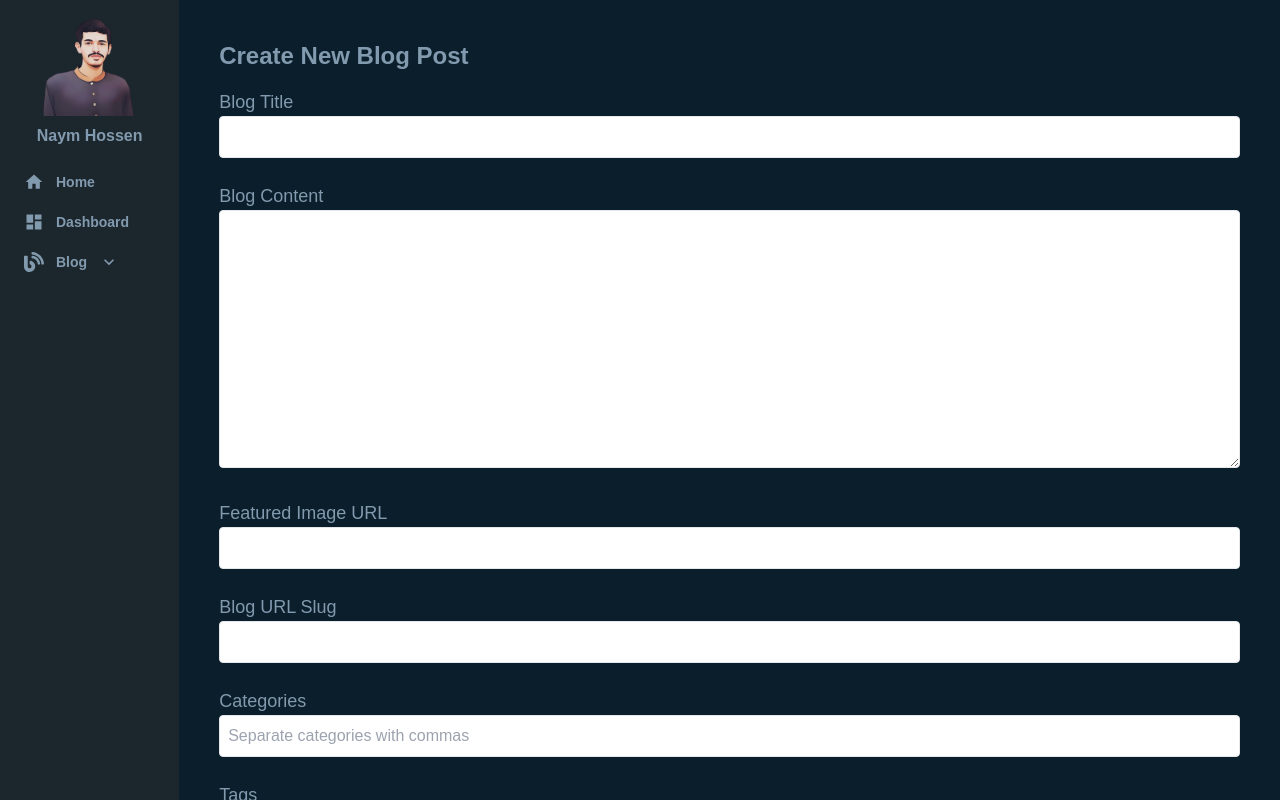
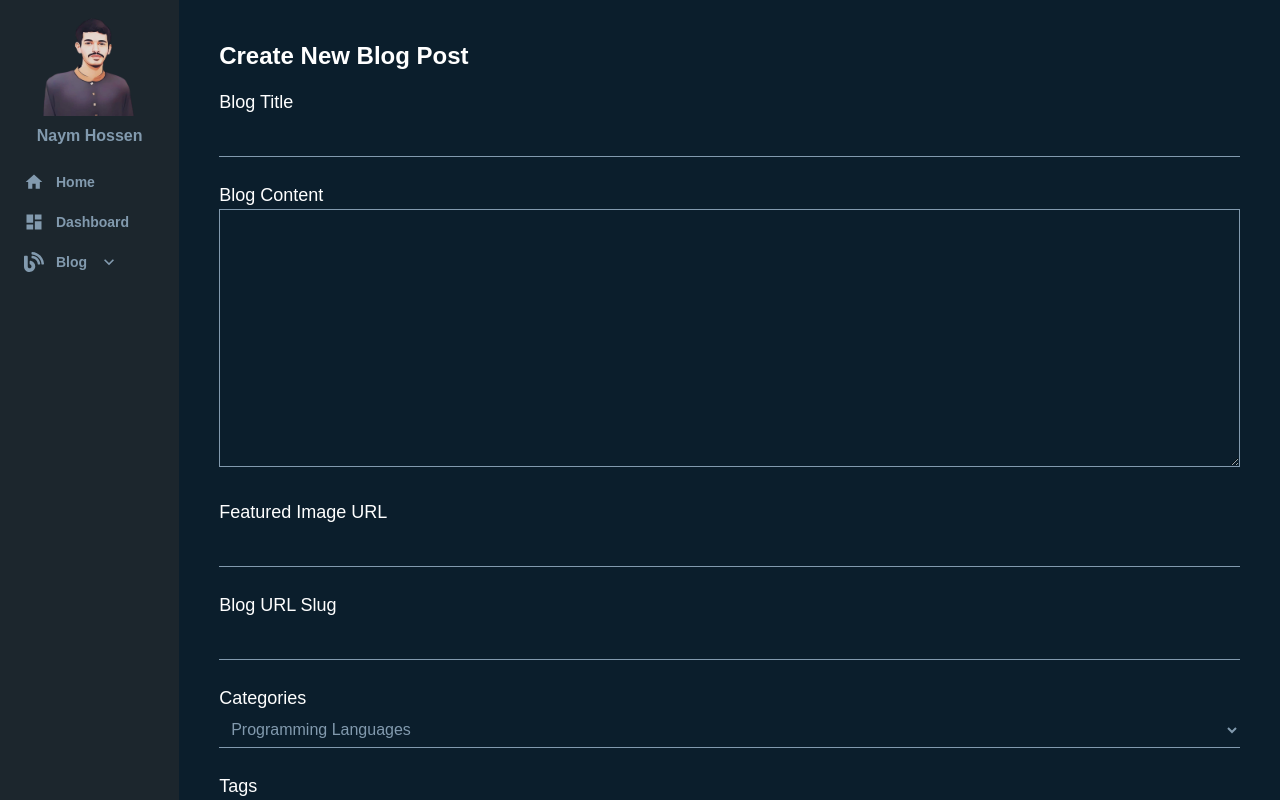
Before and after one commit to naymHdev/naym-hossen-portfolio, a Next.js app: page /addBlog in a window 1280 px wide. Shown: the top 800 px of the page. Built offline with nearby package versions, Linux system fonts and the light colour scheme.

Commit message:
[updated]

```diff
--- a/src/components/AdminDashboardComponents/CreateBlogPost/CreateBlogPost.jsx
+++ b/src/components/AdminDashboardComponents/CreateBlogPost/CreateBlogPost.jsx
@@ -3,6 +3,53 @@
 import { useForm } from "react-hook-form";
 import { useState } from "react";
 import axios from "axios";
+
+export const categories = [
+  { value: "programmingLanguages", label: "Programming Languages" },
+  { value: "webDevelopment", label: "Web Development" },
+  { value: "mobileDevelopment", label: "Mobile Development" },
+  { value: "devOps", label: "DevOps" },
+  { value: "databaseManagement", label: "Database Management" },
+  { value: "cybersecurity", label: "Cybersecurity" },
+  { value: "cloudComputing", label: "Cloud Computing" },
+  { value: "machineLearningAI", label: "Machine Learning & AI" },
+  { value: "apisMicroservices", label: "APIs & Microservices" },
+  {
+    value: "blockchainCryptocurrencies",
+    label: "Blockchain & Cryptocurrencies",
+  },
+  { value: "versionControl", label: "Version Control" },
+  { value: "developmentFrameworks", label: "Development Frameworks" },
+  { value: "codingBestPractices", label: "Coding Best Practices" },
+  { value: "developmentTools", label: "Development Tools" },
+  { value: "uiUxDesign", label: "UI/UX Design" },
+  { value: "performanceOptimization", label: "Performance Optimization" },
+  { value: "techIndustryNews", label: "Tech Industry News" },
+  { value: "freelancingRemoteWork", label: "Freelancing & Remote Work" },
+  { value: "productivityTools", label: "Productivity Tools" },
+  { value: "projectManagement", label: "Project Management" },
+  { value: "softSkillsForDevelopers", label: "Soft Skills for Developers" },
+  {
+    value: "techInterviewsCareerAdvice",
+    label: "Tech Interviews & Career Advice",
+  },
+  { value: "ecommerceDevelopment", label: "E-commerce Development" },
+  {
+    value: "contentManagementSystems",
+    label: "Content Management Systems (CMS)",
+  },
+  { value: "gameDevelopment", label: "Game Development" },
+  { value: "arVrDevelopment", label: "AR/VR Development" },
+  { value: "iotDevelopment", label: "IoT (Internet of Things)" },
+  { value: "learningResources", label: "Learning Resources" },
+  { value: "developerToolsTips", label: "Developer Tools & Tips" },
+  {
+    value: "personalProjectsPortfolios",
+    label: "Personal Projects & Portfolios",
+  },
+  { value: "developerExperiences", label: "Developer Experiences" },
+  { value: "startupsEntrepreneurship", label: "Startups & Entrepreneurship" },
+];
 
 const CreateBlogPost = () => {
   const {
@@ -25,29 +72,31 @@ const CreateBlogPost = () => {
 
   return (
     <div className="">
-      <h1 className="text-2xl font-bold mb-4">Create New Blog Post</h1>
+      <h1 className="text-2xl font-bold mb-4 text-white">
+        Create New Blog Post
+      </h1>
       <form onSubmit={handleSubmit(onSubmit)} className="space-y-6">
         {/* Blog Title */}
         <div>
-          <label htmlFor="title" className="block text-lg">
+          <label htmlFor="title" className="block text-lg text-white">
             Blog Title
           </label>
           <input
             type="text"
             {...register("title", { required: true })}
-            className="w-full p-2 border rounded"
+            className="w-full p-2 border-b bg-transparent focus:outline-none border-foreground"
           />
           {errors.title && <p className="text-red-500">Title is required</p>}
         </div>
 
         {/* Blog Post Content */}
         <div>
-          <label htmlFor="content" className="block text-lg">
+          <label htmlFor="content" className="block text-lg text-white">
             Blog Content
           </label>
           <textarea
             {...register("content", { required: true })}
-            className="w-full p-2 border rounded"
+            className="w-full p-2 border bg-transparent focus:outline-none border-foreground"
             rows="10"
           ></textarea>
           {errors.content && (
@@ -57,13 +106,13 @@ const CreateBlogPost = () => {
 
         {/* Blog Featured Image */}
         <div>
-          <label htmlFor="featuredImage" className="block text-lg">
+          <label htmlFor="featuredImage" className="block text-lg text-white">
             Featured Image URL
           </label>
           <input
             type="text"
             {...register("featuredImage", { required: true })}
-            className="w-full p-2 border rounded"
+            className="w-full p-2 border-b bg-transparent focus:outline-none border-foreground"
           />
           {errors.featuredImage && (
             <p className="text-red-500">Image URL is required</p>
@@ -72,28 +121,36 @@ const CreateBlogPost = () => {
 
         {/* Blog URL Slug */}
         <div>
-          <label htmlFor="slug" className="block text-lg">
+          <label htmlFor="slug" className="block text-lg text-white">
             Blog URL Slug
           </label>
           <input
             type="text"
             {...register("slug", { required: true })}
-            className="w-full p-2 border rounded"
+            className="w-full p-2 border-b bg-transparent focus:outline-none border-foreground"
           />
           {errors.slug && <p className="text-red-500">Slug is required</p>}
         </div>
 
         {/* Categories */}
         <div>
-          <label htmlFor="categories" className="block text-lg">
+          <label htmlFor="categories" className="block text-lg text-white">
             Categories
           </label>
-          <input
-            type="text"
+          <select
             {...register("categories", { required: true })}
-            placeholder="Separate categories with commas"
-            className="w-full p-2 border rounded"
-          />
+            className="w-full p-2 border-b bg-transparent focus:outline-none border-foreground"
+          >
+            <option value="" disabled>
+              Select a Category
+            </option>
+            {categories.map((category) => (
+              <option key={category.value} value={category.value}>
+                {category.label}
+              </option>
+            ))}
+          </select>
+
           {errors.categories && (
             <p className="text-red-500">Categories are required</p>
           )}
@@ -101,27 +158,27 @@ const CreateBlogPost = () => {
 
         {/* Tags */}
         <div>
-          <label htmlFor="tags" className="block text-lg">
+          <label htmlFor="tags" className="block text-lg text-white">
             Tags
           </label>
           <input
             type="text"
             {...register("tags", { required: true })}
             placeholder="Separate tags with commas"
-            className="w-full p-2 border rounded"
+            className="w-full p-2 border-b bg-transparent focus:outline-none border-foreground"
           />
           {errors.tags && <p className="text-red-500">Tags are required</p>}
         </div>
 
         {/* Date Created */}
         <div>
-          <label htmlFor="dateCreated" className="block text-lg">
+          <label htmlFor="dateCreated" className="block text-lg text-white">
             Date Created
           </label>
           <input
             type="date"
             {...register("dateCreated", { required: true })}
-            className="w-full p-2 border rounded"
+            className="w-full p-2 border-b bg-transparent focus:outline-none border-foreground"
           />
           {errors.dateCreated && (
             <p className="text-red-500">Date is required</p>
@@ -130,13 +187,13 @@ const CreateBlogPost = () => {
 
         {/* Status (Draft or Published) */}
         <div>
-          <label htmlFor="status" className="block text-lg">
+          <label htmlFor="status" className="block text-lg text-white">
             Status
           </label>
           <select
             {...register("status", { required: true })}
             onChange={(e) => setStatus(e.target.value)}
-            className="w-full p-2 border rounded"
+            className="w-full p-2 border-b bg-transparent focus:outline-none border-foreground"
           >
             <option value="draft">Draft</option>
             <option value="published">Published</option>
@@ -145,25 +202,25 @@ const CreateBlogPost = () => {
 
         {/* Author */}
         <div>
-          <label htmlFor="author" className="block text-lg">
+          <label htmlFor="author" className="block text-lg text-white">
             Author
           </label>
           <input
             type="text"
             {...register("author", { required: true })}
-            className="w-full p-2 border rounded"
+            className="w-full p-2 border-b bg-transparent focus:outline-none border-foreground"
           />
           {errors.author && <p className="text-red-500">Author is required</p>}
         </div>
 
         {/* Blog Excerpt */}
         <div>
-          <label htmlFor="excerpt" className="block text-lg">
+          <label htmlFor="excerpt" className="block text-lg text-white">
             Blog Excerpt
           </label>
           <textarea
             {...register("excerpt", { required: true })}
-            className="w-full p-2 border rounded"
+            className="w-full p-2 border-b bg-transparent focus:outline-none border-foreground"
             rows="3"
           ></textarea>
           {errors.excerpt && (
@@ -171,12 +228,17 @@ const CreateBlogPost = () => {
           )}
         </div>
 
-        <button
-          type="submit"
-          className="w-full p-2 bg-blue-600 text-white rounded mt-4"
-        >
-          Create Blog Post
-        </button>
+        <div className=" flex items-center justify-start mt-4 gap-4">
+          <button
+            type="submit"
+            className=" px-5 py-2 bg-blue-600 text-white rounded"
+          >
+            Save
+          </button>
+          <button className="px-5 py-2 rounded bg-foreground text-black">
+            Cancel
+          </button>
+        </div>
       </form>
     </div>
   );
```
